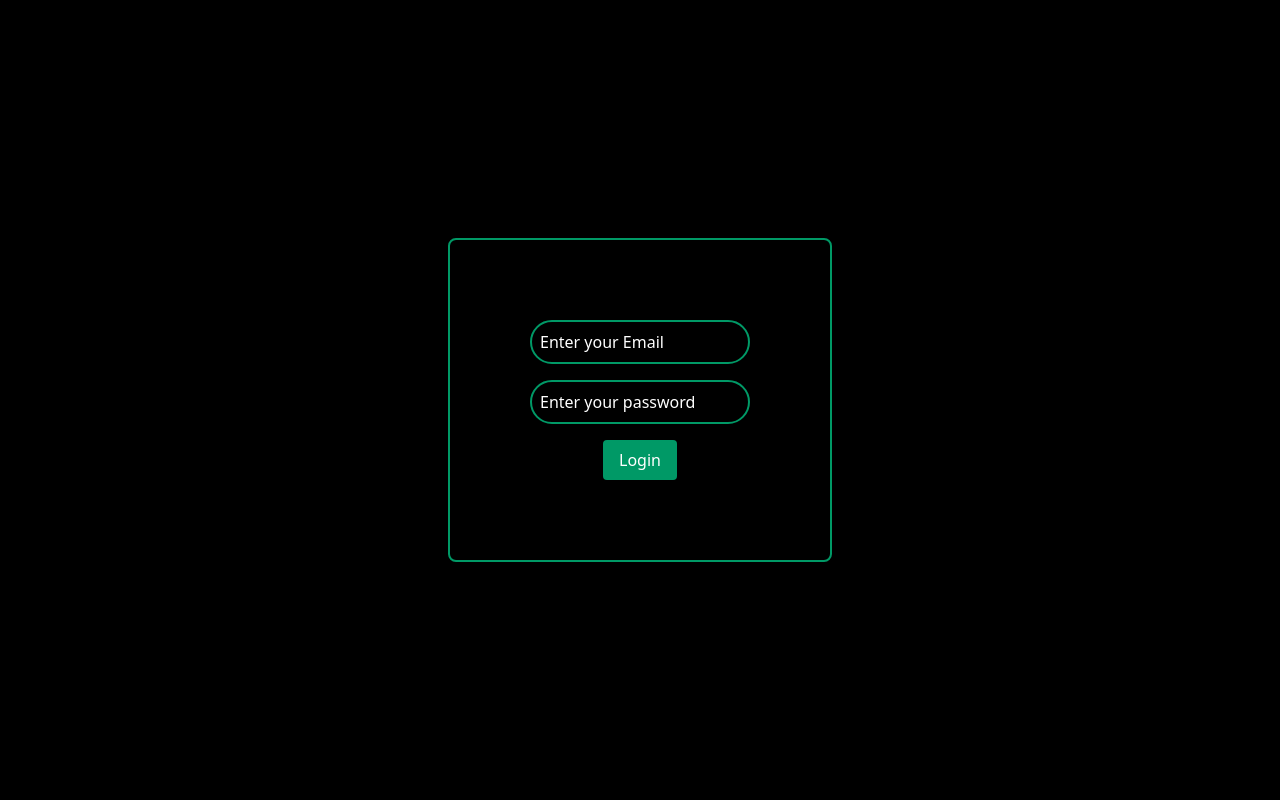
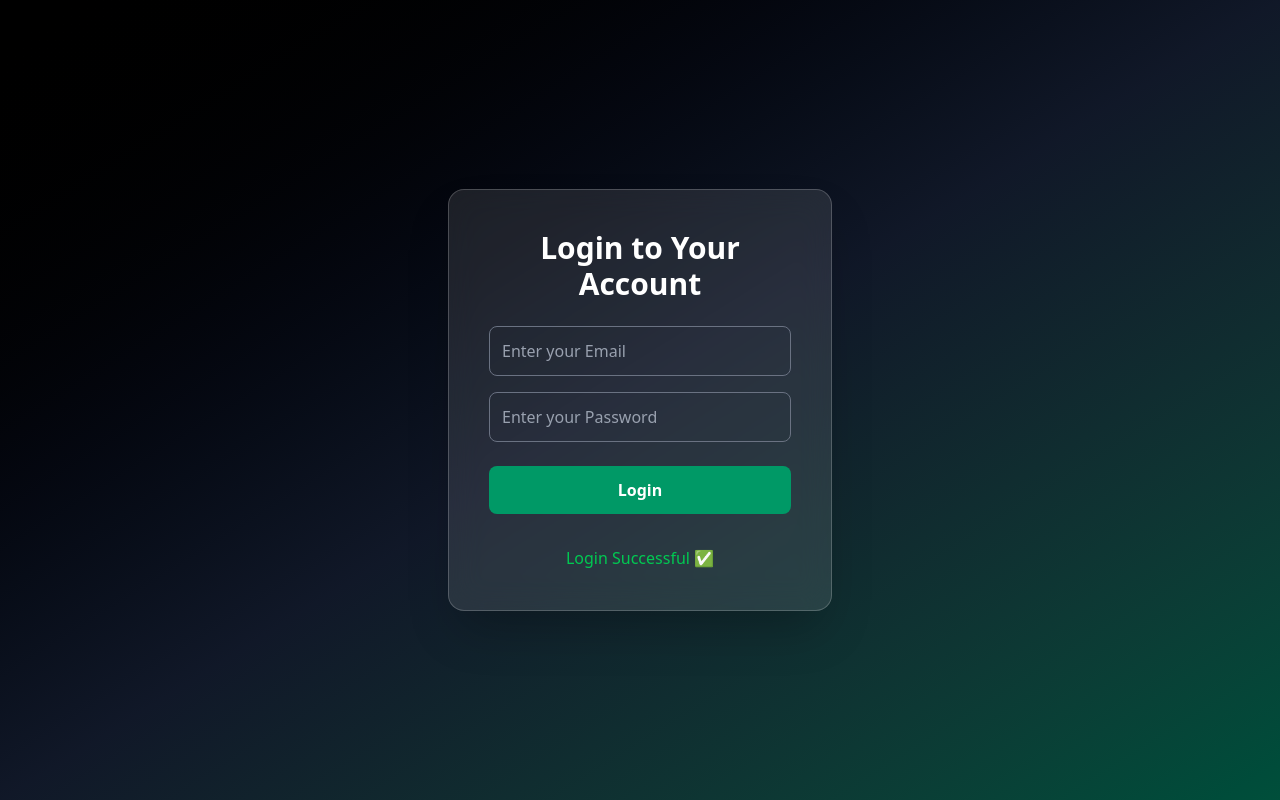
Before and after one commit to saurabhbhardwaj934/EMS, a React (Vite) app: page / in a window 1280 px wide. Both pictures are taken after typing "name@example.com", "Sample123" into the empty fields and a click on the button "Login". Built offline with nearby package versions, Linux system fonts and the light colour scheme.

Commit message:
update Employee Dashboard

```diff
--- a/src/components/Auth/Login.jsx
+++ b/src/components/Auth/Login.jsx
@@ -4,49 +4,54 @@ const Login = () => {
 
   const [email, setemail] = useState("")
   const [password, setpassword] = useState("")
+  const [message, setMessage] = useState("")
+
   const submitHandler = (e) => {
-    e.preventDefault();
-    console.log("email is ", email);
-    console.log("password is ", password);
+    e.preventDefault()
+    console.log(email, password)
+    setMessage("Login Successful ✅")
     setemail("")
     setpassword("")
   }
 
   return (
-    <div className='flex h-screen w-screen items-center justify-center bg-black'>
-      <div className='border-2 border-emerald-600 p-20 rounded-lg w-96'>
-        <form onSubmit={(e) => {
-          submitHandler(e);
-        }}
-          className='flex flex-col items-center justify-center'>
+    <div className="min-h-screen flex items-center justify-center bg-gradient-to-br from-black via-gray-900 to-emerald-900">
+
+      <div className="backdrop-blur-lg bg-white/10 border border-white/20 shadow-2xl rounded-2xl p-10 w-96">
+
+        <h2 className="text-3xl font-bold text-white text-center mb-6">
+          Login to Your Account
+        </h2>
+
+        <form onSubmit={submitHandler} className="flex flex-col gap-4">
+
           <input
             value={email}
-            onChange={(e) => {
-              setemail(e.target.value)
-            }}
+            onChange={(e) => setemail(e.target.value)}
             required
-            type="text"
+            type="email"
             placeholder="Enter your Email"
-            className="border-2 border-emerald-600 p-2 mb-4 w-full rounded-full bg-transparent text-white placeholder-white"
+            className="w-full p-3 rounded-lg bg-transparent border border-gray-500 text-white placeholder-gray-400 focus:outline-none focus:ring-2 focus:ring-emerald-500 transition"
           />
+
           <input
             value={password}
-
-            onChange={(e) => {
-              setpassword(e.target.value)
-
-            }}
+            onChange={(e) => setpassword(e.target.value)}
             required
             type="password"
-            placeholder="Enter your password"
-            className="border-2 border-emerald-600 p-2 mb-4 w-full rounded-full bg-transparent text-white placeholder-white"
+            placeholder="Enter your Password"
+            className="w-full p-3 rounded-lg bg-transparent border border-gray-500 text-white placeholder-gray-400 focus:outline-none focus:ring-2 focus:ring-emerald-500 transition"
           />
+
           <button
-            type='submit'
-            className='bg-emerald-600 text-white px-4 py-2 rounded'>
+            type="submit"
+            className="mt-2 bg-emerald-600 hover:bg-emerald-700 text-white font-semibold py-3 rounded-lg transition duration-300"
+          >
             Login
           </button>
+          {message && <p className="text-green-500 text-center mt-4">{message}</p>}
         </form>
+
       </div>
     </div>
   )
--- a/src/components/Dashboard/EmployeeDashboard.jsx
+++ b/src/components/Dashboard/EmployeeDashboard.jsx
@@ -0,0 +1,16 @@
+import React from 'react'
+import Header from '../others/Header'
+import TaskListNumber from '../others/TaskListNumber'
+import TaskList from '../TaskList/TaskList'
+
+const EmployeeDashboard = () => {
+  return (
+    <div className='min-h-screen bg-gray-900 p-6 space-y-6'>
+      <Header />
+      <TaskListNumber />
+      <TaskList />
+    </div>
+  )
+}
+
+export default EmployeeDashboard
```
